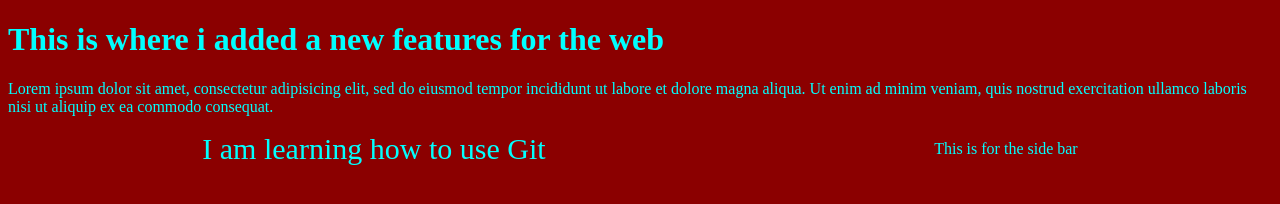
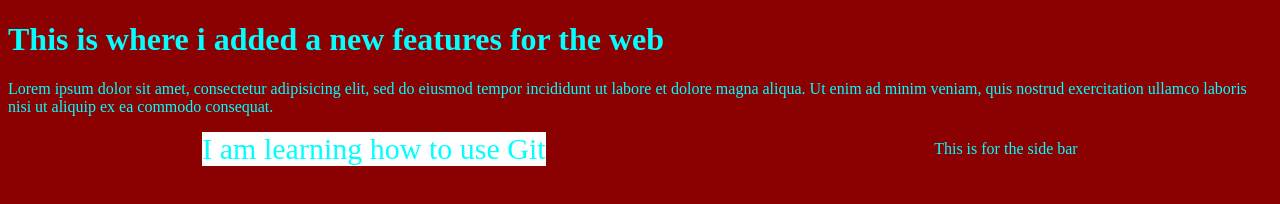
Before and after one commit to sydebits/git-one, a plain HTML site: page index.html in a window 1280 px wide. Drawn offline with Linux system fonts and the light colour scheme.

```diff
--- a/style.css
+++ b/style.css
@@ -8,6 +8,7 @@
   justify-content: space-around;
 }
 span{
-  font-size: 30px
+  font-size: 30px;
+  background: #fff;
 
 }
```
